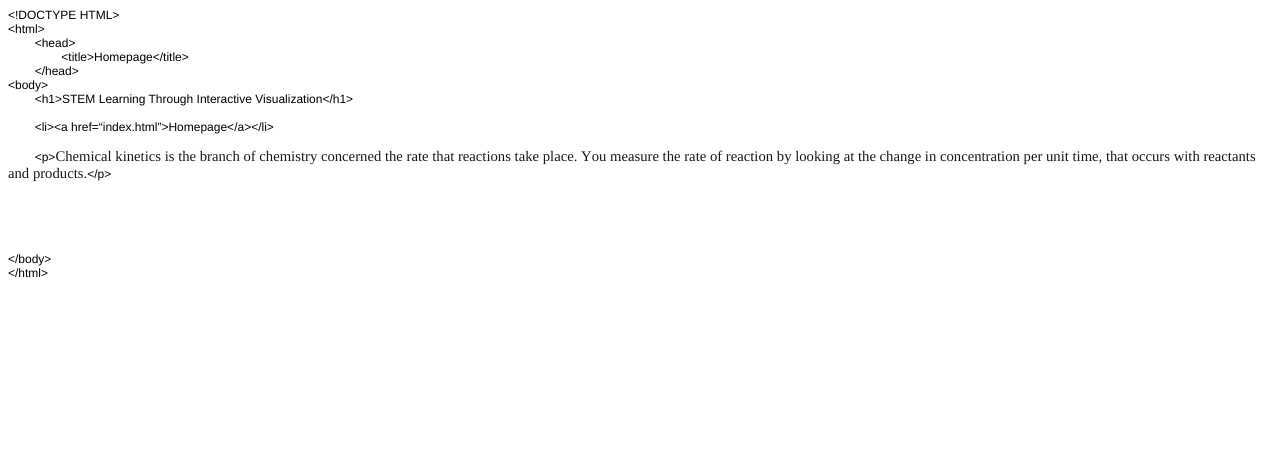
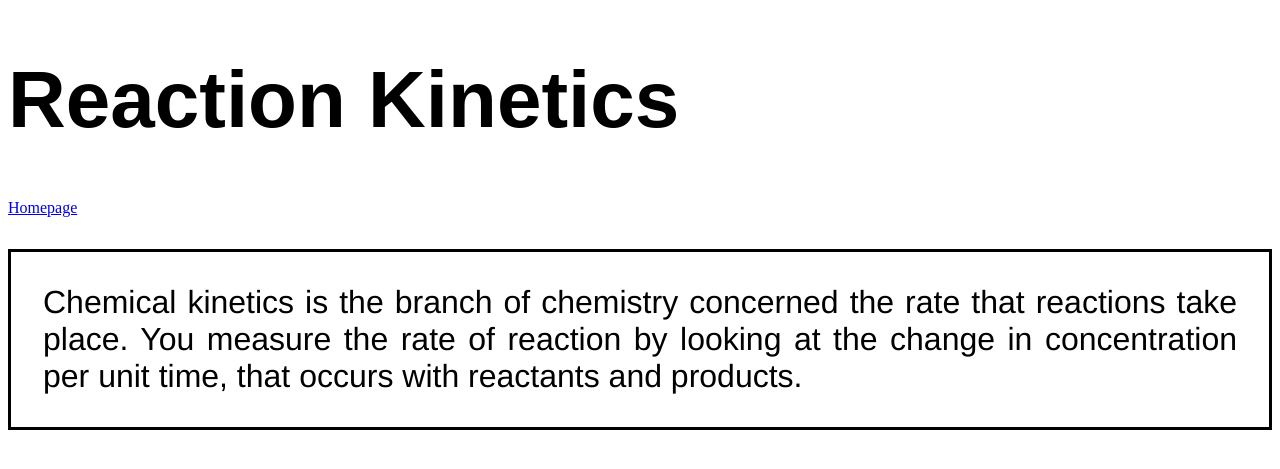
Before and after one commit to swamilikes2code/Python_based_Interactive_Scientific_Visualization, a Flask app: template flask_server_setup/templates/sliders_reactions_kinetics.html in a window 1280 px wide. Shown: the top 469 px of the page. Run offline with Flask 2, Linux system fonts and the light colour scheme; the template is opened without the code that fills it, so the values that code supplies are empty.

Commit message:
Update sliders_reactions_kinetics.html

```diff
--- a/flask_server_setup/templates/sliders_reactions_kinetics.html
+++ b/flask_server_setup/templates/sliders_reactions_kinetics.html
@@ -1,38 +1,18 @@
-<!DOCTYPE html PUBLIC "-//W3C//DTD HTML 4.01//EN" "http://www.w3.org/TR/html4/strict.dtd">
+<!DOCTYPE HTML>
 <html>
 <head>
-  <meta http-equiv="Content-Type" content="text/html; charset=utf-8">
-  <meta http-equiv="Content-Style-Type" content="text/css">
-  <title></title>
-  <meta name="Generator" content="Cocoa HTML Writer">
-  <meta name="CocoaVersion" content="1894.6">
-  <style type="text/css">
-    p.p1 {margin: 0.0px 0.0px 0.0px 0.0px; font: 12.0px Helvetica}
-    p.p2 {margin: 0.0px 0.0px 0.0px 0.0px; font: 12.0px Helvetica; min-height: 14.0px}
-    p.p3 {margin: 0.0px 0.0px 0.0px 0.0px; font: 14.7px Times; color: #191919; -webkit-text-stroke: #191919}
-    span.s1 {font: 12.0px Helvetica; color: #000000; -webkit-text-stroke: 0px #000000}
-    span.s2 {font-kerning: none}
-    span.Apple-tab-span {white-space:pre}
-  </style>
+    <title>Reaction Kinetics</title>
 </head>
+
 <body>
-<p class="p1">&lt;!DOCTYPE HTML&gt;</p>
-<p class="p1">&lt;html&gt;</p>
-<p class="p1"><span class="Apple-tab-span">	</span>&lt;head&gt;</p>
-<p class="p1"><span class="Apple-tab-span">	</span><span class="Apple-tab-span">	</span>&lt;title&gt;Homepage&lt;/title&gt;</p>
-<p class="p1"><span class="Apple-tab-span">	</span>&lt;/head&gt;</p>
-<p class="p1">&lt;body&gt;</p>
-<p class="p1"><span class="Apple-tab-span">	</span>&lt;h1&gt;STEM Learning Through Interactive Visualization&lt;/h1&gt;</p>
-<p class="p2"><br></p>
-<p class="p1"><span class="Apple-tab-span">	</span>&lt;li&gt;&lt;a href=“index.html”&gt;Homepage&lt;/a&gt;&lt;/li&gt;</p>
-<p class="p2"><br></p>
-<p class="p3"><span class="s1"><span class="Apple-tab-span">	</span>&lt;p&gt;</span><span class="s2">Chemical kinetics is the branch of chemistry concerned the rate that reactions take place. You measure the rate of reaction by looking at the change in concentration per unit time, that occurs with reactants and products.</span><span class="s1">&lt;/p&gt;</span></p>
-<p class="p2"><br></p>
-<p class="p1"><span class="Apple-tab-span">	</span>{{bokeh_script_sliders_reaction_kinetics|safe}}</p>
-<p class="p2"><br></p>
-<p class="p2"><span class="Apple-tab-span">	</span></p>
-<p class="p2"><br></p>
-<p class="p1">&lt;/body&gt;</p>
-<p class="p1">&lt;/html&gt;</p>
+
+    <h1 style="font-family:Arial; font-size:500%;">Reaction Kinetics</h1>
+
+    <link><a href="/">Homepage</a></link>
+
+    <p style="font-size:200%; font-family:Helvetica; border:3px; border-style:solid; border-color:#000000; padding: 1em;" align="justify">Chemical kinetics is the branch of chemistry concerned the rate that reactions take place. You measure the rate of reaction by looking at the change in concentration per unit time, that occurs with reactants and products.</p>
+
+    {{bokeh_script_sliders_reaction_kinetics|safe}}
+
 </body>
 </html>
```
